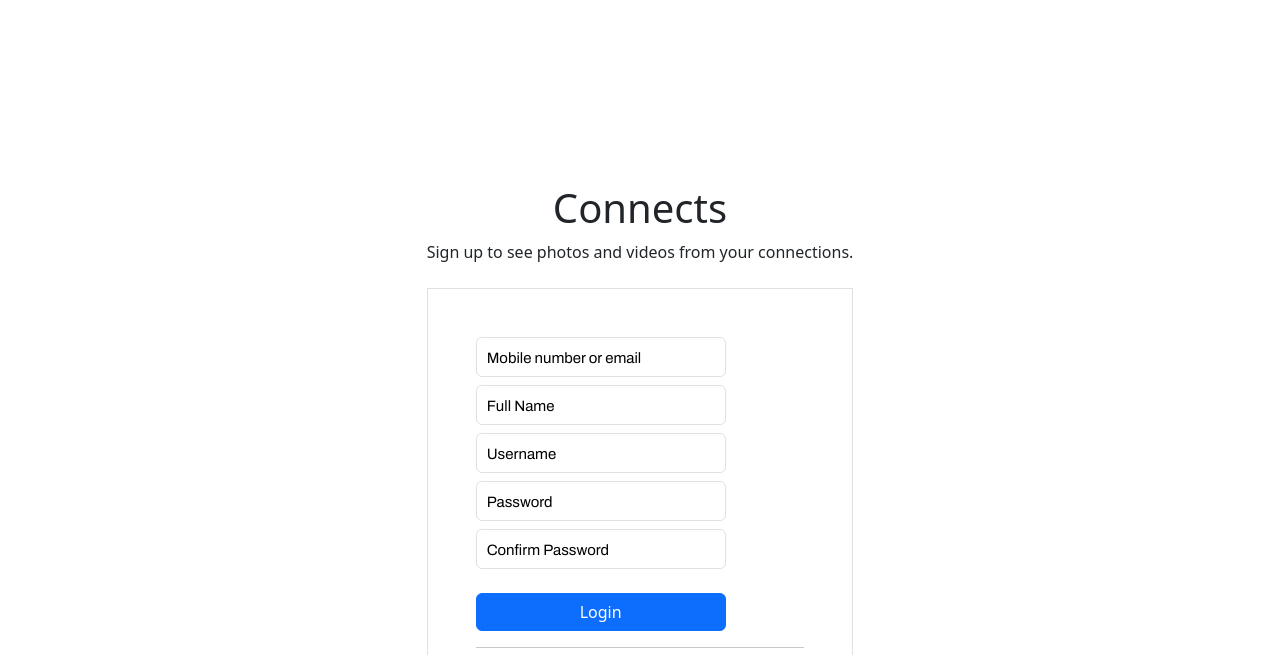
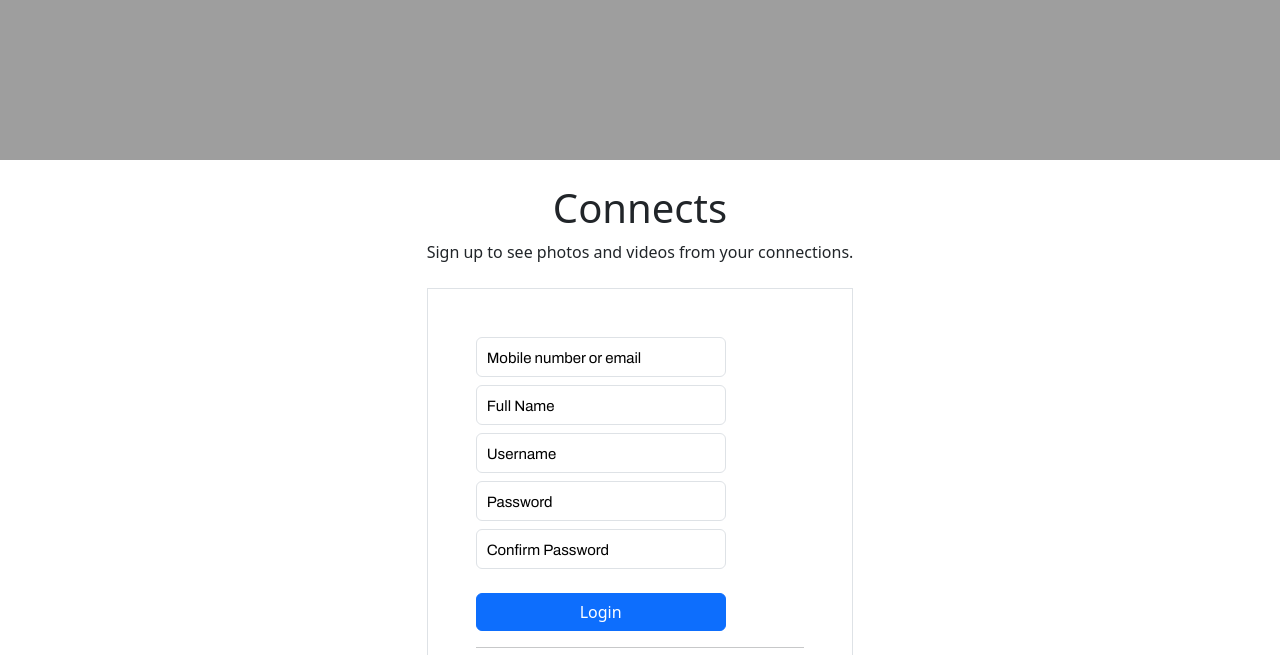
Before and after one commit to iammuks/faceless, a plain HTML site: page signup.html in a window 1280 px wide. Shown: the top 655 px of the page. Drawn offline with nearby package versions, Linux system fonts and the light colour scheme; the site is published under a folder, as on GitHub Pages, so addresses that start at the root find nothing; a web font is replaced by a local one.

Commit message:
Update sign-up.css

```diff
--- a/sign-up.css
+++ b/sign-up.css
@@ -12,7 +12,7 @@
 }
 
 .image {
-    background-image: url(/images/connect2.jpg);
+    background-image: url(./images/connect2.jpg);
     overflow: hidden;
     background-position: center;
     background-repeat: no-repeat;
```
